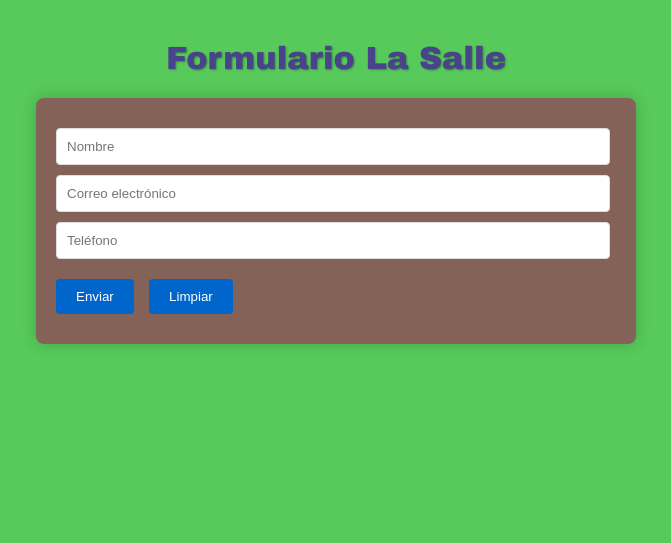
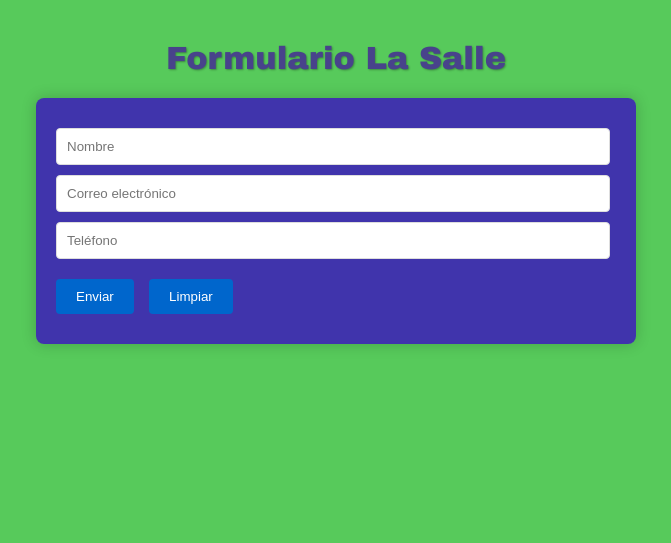
Before and after one commit to dcharry3/FORMULARIO-U-LA-SALLE, a PHP site: page / in a window 1280 px wide. Shown: the top 543 px of the page, without its empty margins (304-975 px from the left). Run offline with PHP 8.4, Linux system fonts and the light colour scheme.

Commit message:
Fondo azul transparente

```diff
--- a/index.php
+++ b/index.php
@@ -27,7 +27,7 @@
                 text-shadow: 1px 1px 2px rgba(0,0,0,0.3);
             }
             form {
-                background-color: rgba(138, 87, 87, 0.9); /* Fondo blanco semitransparente */
+                background-color: rgba(63, 36, 181, 0.9); /* Fondo Azul semitransparente */
                 padding: 20px;
                 border-radius: 8px;
                 box-shadow: 0 0 15px rgba(0,0,0,0.2);
```
